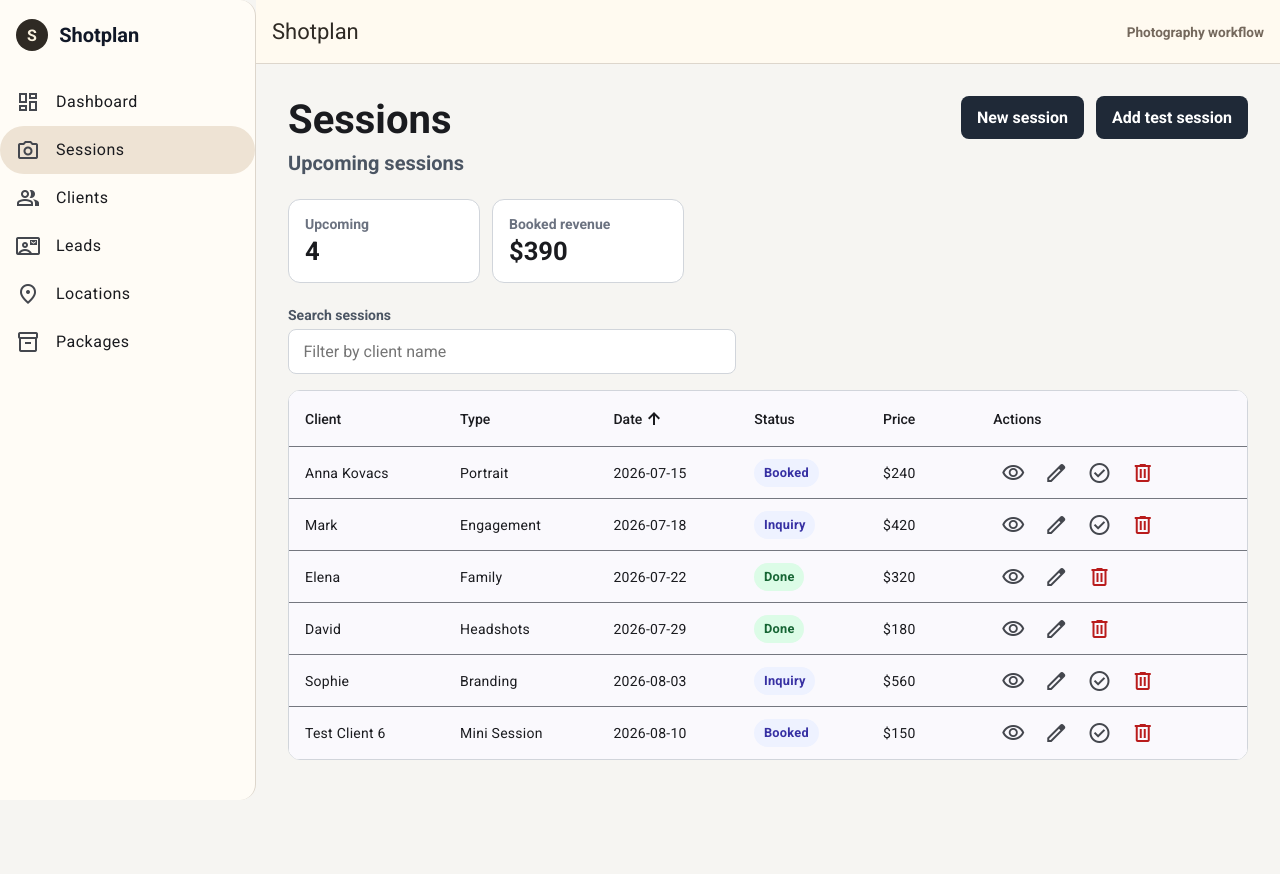
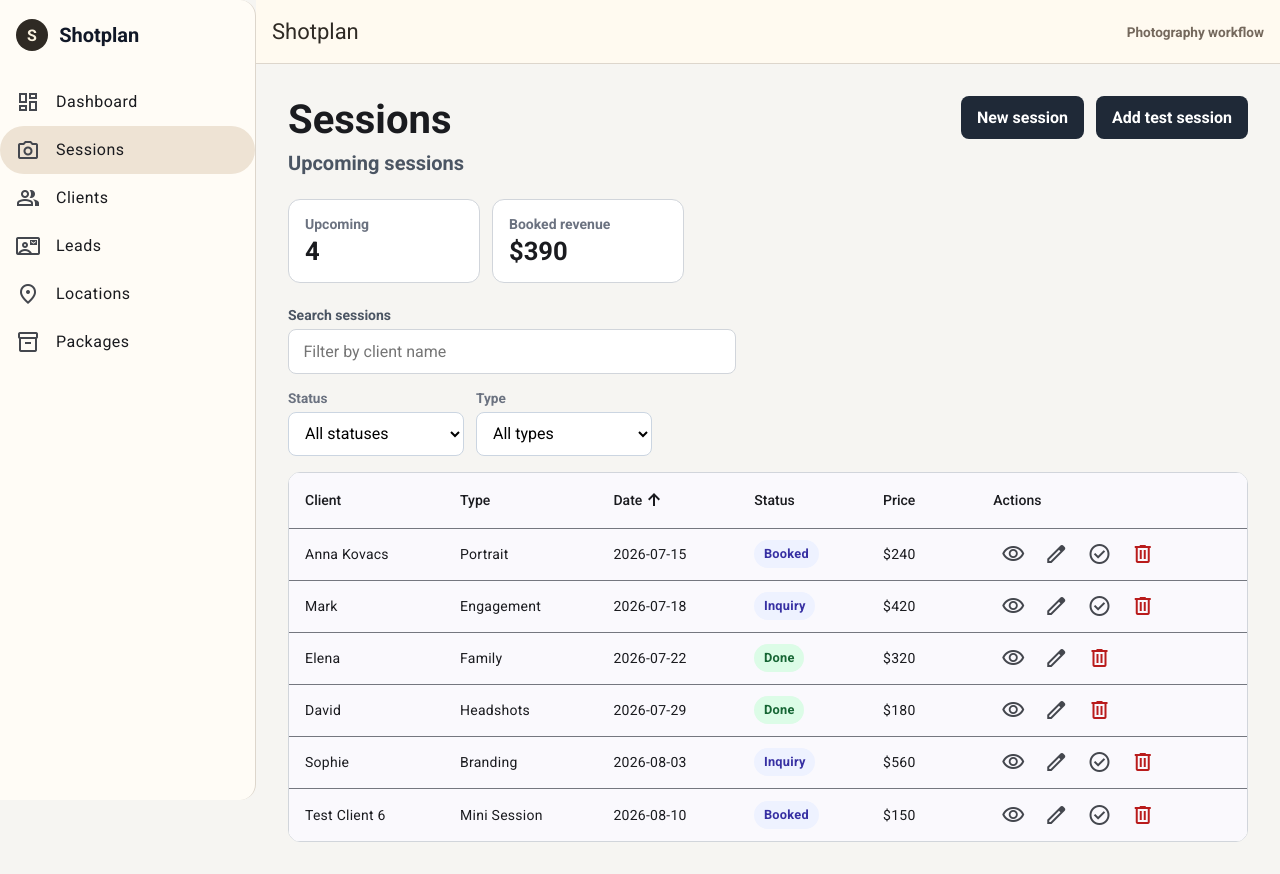
Before and after one commit to captaaint/shotplan, an Angular app: page /sessions in a window 1280 px wide. Before the commit the page ends 800 px from the top, so only its background shows below. Built offline with nearby package versions, Linux system fonts and the light colour scheme; data requests are answered from the project's data file.

Commit message:
feat(dashboard, leads, sessions): enhance dashboard and leads/sessions pages with filter functionality and improved layout

```diff
--- a/src/app/domains/dashboard/dashboard.html
+++ b/src/app/domains/dashboard/dashboard.html
@@ -4,10 +4,36 @@
   <article>
     <span class="stat-label">Upcoming sessions</span>
     <strong>{{ sessionStore.upcomingCount() }}</strong>
+    <a [routerLink]="['/sessions']" [queryParams]="{ status: 'booked' }">View booked</a>
   </article>
 
   <article>
     <span class="stat-label">Booked revenue</span>
     <strong>{{ sessionStore.bookedRevenue() | currency: 'USD' : 'symbol' : '1.0-0' }}</strong>
+    <span class="detail">{{ bookedSessionsCount() }} booked sessions</span>
+  </article>
+
+  <article>
+    <span class="stat-label">Open leads</span>
+    <strong>{{ openLeadsCount() }}</strong>
+    <a [routerLink]="['/leads']" [queryParams]="{ status: 'new' }">View new leads</a>
+  </article>
+
+  <article>
+    <span class="stat-label">Follow-ups due</span>
+    <strong>{{ followUpsDueCount() }}</strong>
+    <a [routerLink]="['/leads']" [queryParams]="{ status: 'contacted' }">View contacted</a>
+  </article>
+
+  <article>
+    <span class="stat-label">Locations</span>
+    <strong>{{ locationStore.locations().length }}</strong>
+    <a routerLink="/locations">Manage locations</a>
+  </article>
+
+  <article>
+    <span class="stat-label">Packages</span>
+    <strong>{{ packageStore.packages().length }}</strong>
+    <a routerLink="/packages">Manage packages</a>
   </article>
 </section>
--- a/src/app/domains/dashboard/dashboard.scss
+++ b/src/app/domains/dashboard/dashboard.scss
@@ -1,6 +1,6 @@
 .dashboard-grid {
   display: grid;
-  grid-template-columns: repeat(2, minmax(0, 14rem));
+  grid-template-columns: repeat(3, minmax(0, 14rem));
   gap: 0.75rem;
 }
 
@@ -24,6 +24,21 @@ strong {
   font-size: 1.6rem;
 }
 
+a,
+.detail {
+  color: #6b7280;
+  font-size: 0.875rem;
+  font-weight: 700;
+}
+
+a {
+  text-decoration: none;
+}
+
+a:hover {
+  text-decoration: underline;
+}
+
 @media (max-width: 40rem) {
   .dashboard-grid {
     grid-template-columns: 1fr;
--- a/src/app/domains/leads/feature-list/leads-page.html
+++ b/src/app/domains/leads/feature-list/leads-page.html
@@ -1,14 +1,37 @@
 <app-page-header title="Leads" subtitle="New inquiries and conversion pipeline">
   <a page-actions class="primary-link" routerLink="/leads/new">New lead</a>
 </app-page-header>
+
+<section class="filter-panel" aria-label="Lead filters">
+  <label>
+    <span>Status</span>
+    <select #statusSelect [value]="statusFilter()" (change)="setStatusFilter(statusSelect.value)">
+      <option value="all">All statuses</option>
+      <option value="new">New</option>
+      <option value="contacted">Contacted</option>
+      <option value="converted">Converted</option>
+    </select>
+  </label>
+
+  <label>
+    <span>Type</span>
+    <select #typeSelect [value]="typeFilter()" (change)="setTypeFilter(typeSelect.value)">
+      <option value="all">All types</option>
+      <option value="Branding">Branding</option>
+      <option value="Family">Family</option>
+      <option value="Portrait">Portrait</option>
+      <option value="Engagement">Engagement</option>
+    </select>
+  </label>
+</section>
 
 @if (leadStore.loading()) {
   <app-loading-state message="Loading leads"></app-loading-state>
 } @else if (leadStore.error(); as error) {
   <app-error-state [message]="error" (retry)="leadStore.loadLeads()"></app-error-state>
-} @else if (leadStore.leads().length) {
+} @else if (filteredLeads().length) {
   <div class="table-panel">
-    <table mat-table [dataSource]="leadStore.leads()">
+    <table mat-table [dataSource]="filteredLeads()">
       <ng-container matColumnDef="fullName">
         <th mat-header-cell *matHeaderCellDef>Name</th>
         <td mat-cell *matCellDef="let lead">{{ lead.fullName }}</td>
@@ -44,7 +67,7 @@
   </div>
 } @else {
   <app-empty-state
-    title="No leads yet"
-    message="Create the first lead from a new inquiry."
+    title="No leads match your filters"
+    message="Clear the filters or create a new lead."
   ></app-empty-state>
 }
--- a/src/app/domains/leads/feature-list/leads-page.scss
+++ b/src/app/domains/leads/feature-list/leads-page.scss
@@ -7,6 +7,33 @@
   color: #ffffff;
   font-weight: 700;
   text-decoration: none;
+}
+
+.filter-panel {
+  display: flex;
+  flex-wrap: wrap;
+  gap: 0.75rem;
+  margin: 0 0 1rem;
+}
+
+.filter-panel label {
+  display: grid;
+  gap: 0.35rem;
+  min-width: 11rem;
+}
+
+.filter-panel span {
+  color: #6b7280;
+  font-size: 0.85rem;
+  font-weight: 700;
+}
+
+.filter-panel select {
+  border: 1px solid #cbd5e1;
+  border-radius: 0.5rem;
+  padding: 0.65rem 0.75rem;
+  background: #ffffff;
+  font: inherit;
 }
 
 .table-panel {
--- a/src/app/domains/leads/feature-list/leads-page.ts
+++ b/src/app/domains/leads/feature-list/leads-page.ts
@@ -1,8 +1,8 @@
-import { Component, inject } from '@angular/core';
+import { Component, computed, inject, input } from '@angular/core';
 import { MatButtonModule } from '@angular/material/button';
 import { MatIconModule } from '@angular/material/icon';
 import { MatTableModule } from '@angular/material/table';
-import { RouterLink } from '@angular/router';
+import { Router, RouterLink } from '@angular/router';
 
 import { EmptyState } from '../../../shared/ui/empty-state/empty-state';
 import { ErrorState } from '../../../shared/ui/error-state/error-state';
@@ -26,6 +26,36 @@ import { LeadStore } from '../data-access/lead.store';
   styleUrl: './leads-page.scss',
 })
 export class LeadsPage {
+  private readonly router = inject(Router);
   protected readonly leadStore = inject(LeadStore);
+  readonly status = input<string | undefined>();
+  readonly type = input<string | undefined>();
   protected readonly displayedColumns = ['fullName', 'sessionType', 'source', 'status', 'actions'];
+  protected readonly statusFilter = computed(() => this.status() ?? 'all');
+  protected readonly typeFilter = computed(() => this.type() ?? 'all');
+  protected readonly filteredLeads = computed(() => {
+    const status = this.statusFilter();
+    const type = this.typeFilter().toLowerCase();
+
+    return this.leadStore.leads().filter((lead) => {
+      const matchesStatus = status === 'all' || lead.status === status;
+      const matchesType = type === 'all' || lead.sessionType.toLowerCase() === type;
+
+      return matchesStatus && matchesType;
+    });
+  });
+
+  protected setStatusFilter(status: string): void {
+    void this.router.navigate([], {
+      queryParams: { status: status === 'all' ? null : status },
+      queryParamsHandling: 'merge',
+    });
+  }
+
+  protected setTypeFilter(type: string): void {
+    void this.router.navigate([], {
+      queryParams: { type: type === 'all' ? null : type },
+      queryParamsHandling: 'merge',
+    });
+  }
 }
--- a/src/app/domains/sessions/feature-list/sessions-page.html
+++ b/src/app/domains/sessions/feature-list/sessions-page.html
@@ -17,6 +17,31 @@
 </section>
 
 <app-search-box [(value)]="sessionStore.query"></app-search-box>
+
+<section class="filter-panel" aria-label="Session filters">
+  <label>
+    <span>Status</span>
+    <select #statusSelect [value]="statusFilter()" (change)="setStatusFilter(statusSelect.value)">
+      <option value="all">All statuses</option>
+      <option value="inquiry">Inquiry</option>
+      <option value="booked">Booked</option>
+      <option value="done">Done</option>
+    </select>
+  </label>
+
+  <label>
+    <span>Type</span>
+    <select #typeSelect [value]="typeFilter()" (change)="setTypeFilter(typeSelect.value)">
+      <option value="all">All types</option>
+      <option value="Portrait">Portrait</option>
+      <option value="Engagement">Engagement</option>
+      <option value="Family">Family</option>
+      <option value="Headshots">Headshots</option>
+      <option value="Branding">Branding</option>
+      <option value="Mini Session">Mini Session</option>
+    </select>
+  </label>
+</section>
 
 @if (sessionStore.loading()) {
   <app-loading-state message="Loading sessions"></app-loading-state>
--- a/src/app/domains/sessions/feature-list/sessions-page.scss
+++ b/src/app/domains/sessions/feature-list/sessions-page.scss
@@ -44,6 +44,33 @@
   font-size: 1.6rem;
 }
 
+.filter-panel {
+  display: flex;
+  flex-wrap: wrap;
+  gap: 0.75rem;
+  margin: 1rem 0;
+}
+
+.filter-panel label {
+  display: grid;
+  gap: 0.35rem;
+  min-width: 11rem;
+}
+
+.filter-panel span {
+  color: #6b7280;
+  font-size: 0.85rem;
+  font-weight: 700;
+}
+
+.filter-panel select {
+  border: 1px solid #cbd5e1;
+  border-radius: 0.5rem;
+  padding: 0.65rem 0.75rem;
+  background: #ffffff;
+  font: inherit;
+}
+
 .table-panel {
   overflow-x: auto;
   margin: 1rem 0 0;
--- a/src/app/domains/sessions/feature-list/sessions-page.ts
+++ b/src/app/domains/sessions/feature-list/sessions-page.ts
@@ -1,11 +1,11 @@
 import { CurrencyPipe, DatePipe } from '@angular/common';
-import { Component, computed, inject, signal } from '@angular/core';
+import { Component, computed, inject, input, signal } from '@angular/core';
 import { MatButtonModule } from '@angular/material/button';
 import { MatDialogModule } from '@angular/material/dialog';
 import { MatIconModule } from '@angular/material/icon';
 import { MatTableModule } from '@angular/material/table';
 import { MatSortModule, Sort } from '@angular/material/sort';
-import { RouterLink } from '@angular/router';
+import { Router, RouterLink } from '@angular/router';
 
 import { ConfirmationService } from '../../../core/services/confirmation.service';
 import { NotificationService } from '../../../core/services/notification.service';
@@ -40,7 +40,10 @@ import { Session } from '../data-access/session.models';
 export class SessionsPage {
   private readonly confirmationService = inject(ConfirmationService);
   private readonly notificationService = inject(NotificationService);
+  private readonly router = inject(Router);
   protected readonly sessionStore = inject(SessionStore);
+  readonly status = input<string | undefined>();
+  readonly type = input<string | undefined>();
   protected readonly displayedColumns = [
     'clientName',
     'type',
@@ -50,10 +53,12 @@ export class SessionsPage {
     'actions',
   ];
   protected readonly sort = signal<Sort>({ active: 'date', direction: 'asc' });
+  protected readonly statusFilter = computed(() => this.status() ?? 'all');
+  protected readonly typeFilter = computed(() => this.type() ?? 'all');
 
   protected readonly sortedSessions = computed(() => {
     const sort = this.sort();
-    const sessions = [...this.sessionStore.filteredSessions()];
+    const sessions = this.filterSessions(this.sessionStore.filteredSessions());
 
     if (!sort.direction) {
       return sessions;
@@ -68,6 +73,20 @@ export class SessionsPage {
 
   protected sortSessions(sort: Sort): void {
     this.sort.set(sort);
+  }
+
+  protected setStatusFilter(status: string): void {
+    void this.router.navigate([], {
+      queryParams: { status: status === 'all' ? null : status },
+      queryParamsHandling: 'merge',
+    });
+  }
+
+  protected setTypeFilter(type: string): void {
+    void this.router.navigate([], {
+      queryParams: { type: type === 'all' ? null : type },
+      queryParamsHandling: 'merge',
+    });
   }
 
   protected addTestSession(): void {
@@ -119,4 +138,16 @@ export class SessionsPage {
         return 0;
     }
   }
+
+  private filterSessions(sessions: Session[]): Session[] {
+    const status = this.statusFilter();
+    const type = this.typeFilter().toLowerCase();
+
+    return sessions.filter((session) => {
+      const matchesStatus = status === 'all' || session.status === status;
+      const matchesType = type === 'all' || session.type.toLowerCase() === type;
+
+      return matchesStatus && matchesType;
+    });
+  }
 }
```
Also changed, not shown: src/app/domains/dashboard/dashboard.ts (+22 -2 lines).
